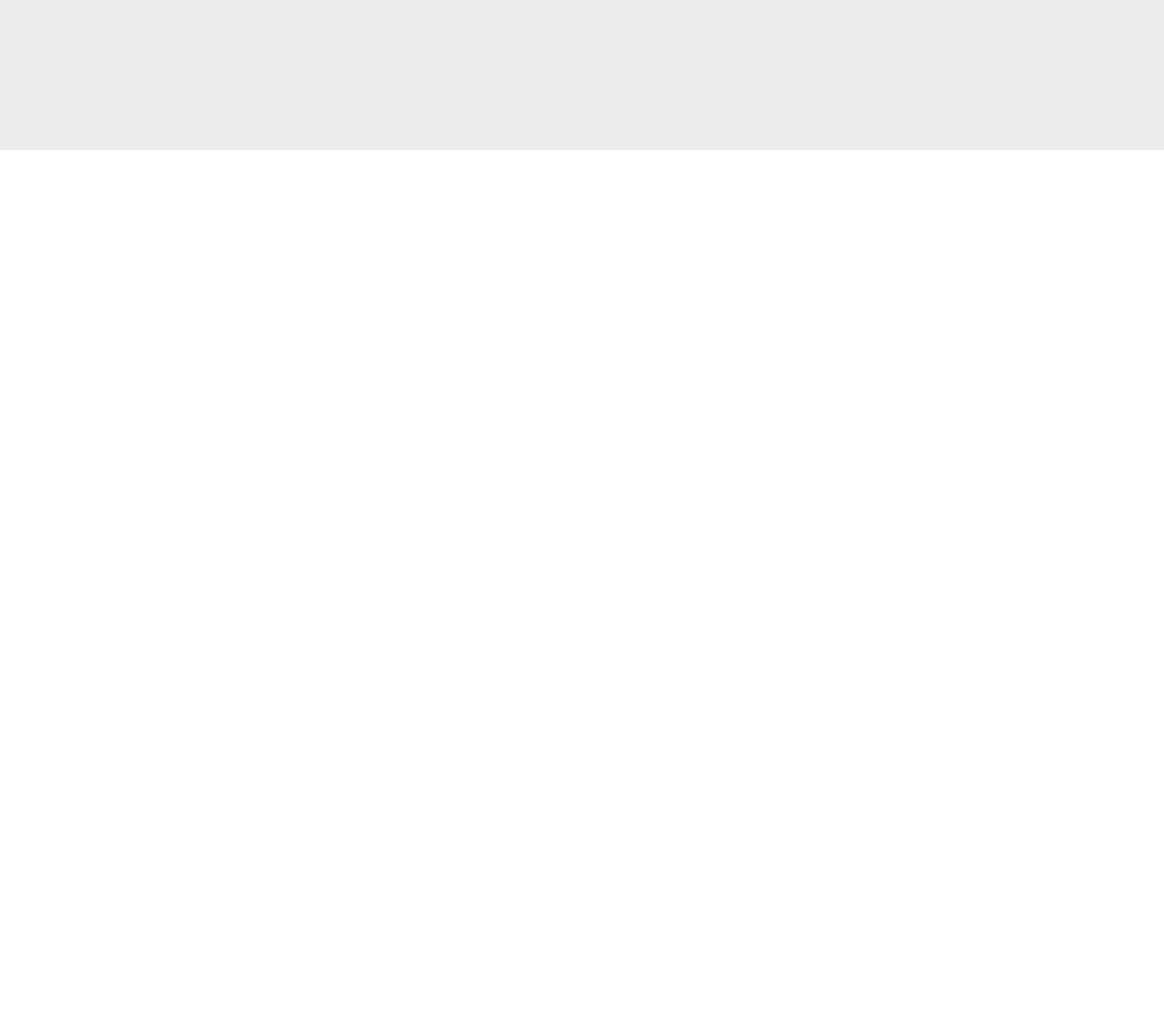
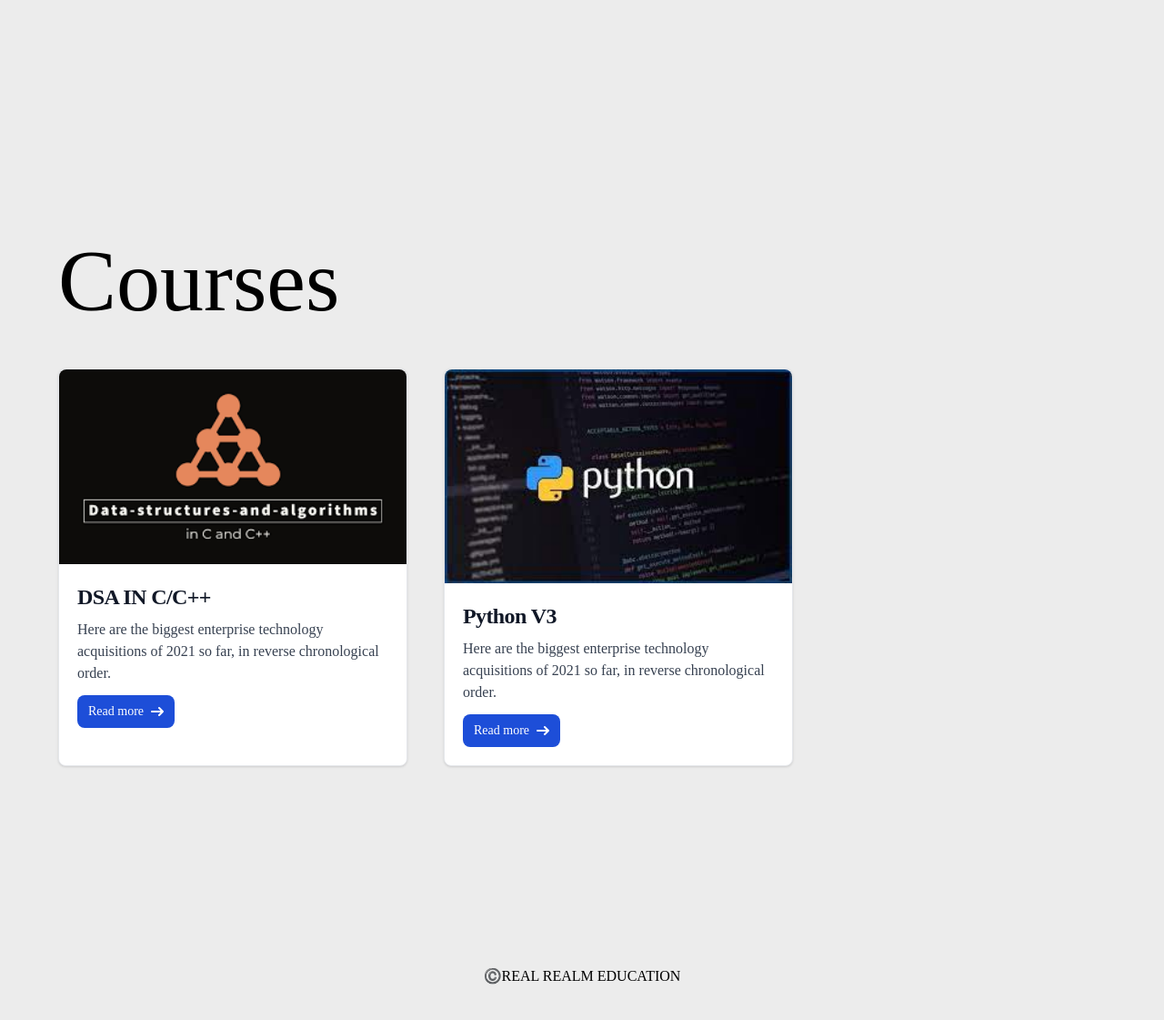
Before and after one commit to ContactKushik/REALREALM, a plain HTML site: page index.html in a window 1280 px wide. Shown: the part 675-1796 px from the top of the page at 91% size. Before the commit the page ends 840 px from the top, so only its background shows below. Drawn offline with nearby package versions, Linux system fonts and the light colour scheme.

Commit message:
second commit

```diff
--- a/index.html
+++ b/index.html
@@ -181,8 +181,69 @@
 
 
     </section>
+
+    <section id="hero" class="  padding-l padding pt-5 bg-whit min-h-screen padding justify-center align-center">
+        <h1 class="text-8xl mb-6 " style="font-family: bgilroy;">Courses</h1>
+        <br>
+
+        <div class=" w-full flex gap-10" style="font-family: bgilroy;">
+            <div class="max-w-sm bg-white border border-gray-200 rounded-lg shadow dark:bg-gray-800 dark:border-gray-700">
+                <a href="#">
+                    <img class="rounded-t-lg " src="assets/download.png" alt="" style="width: 100%;"/>
+                </a>
+                <div class="p-5">
+                    <a href="#">
+                        <h5 class="mb-2 text-2xl font-bold tracking-tight text-gray-900 dark:text-white">DSA IN C/C++</h5>
+                    </a>
+                    <p class="mb-3 font-normal text-gray-700 dark:text-gray-400">Here are the biggest enterprise technology
+                        acquisitions of 2021 so far, in reverse chronological order.</p>
+                    <a href="#"
+                        class="inline-flex items-center px-3 py-2 text-sm font-medium text-center text-white bg-blue-700 rounded-lg hover:bg-blue-800 focus:ring-4 focus:outline-none focus:ring-blue-300 dark:bg-blue-600 dark:hover:bg-blue-700 dark:focus:ring-blue-800">
+                        Read more
+                        <svg class="rtl:rotate-180 w-3.5 h-3.5 ms-2" aria-hidden="true" xmlns="http://www.w3.org/2000/svg"
+                            fill="none" viewBox="0 0 14 10">
+                            <path stroke="currentColor" stroke-linecap="round" stroke-linejoin="round" stroke-width="2"
+                                d="M1 5h12m0 0L9 1m4 4L9 9" />
+                        </svg>
+                    </a>
+                </div>
+
+            </div>
+<div class="max-w-sm bg-white border border-gray-200 rounded-lg shadow dark:bg-gray-800 dark:border-gray-700">
+    <a href="#">
+        <img class="rounded-t-lg " src="assets/download.jpeg" alt="" style="width: 100%;" />
+    </a>
+    <div class="p-5">
+        <a href="#">
+            <h5 class="mb-2 text-2xl font-bold tracking-tight text-gray-900 dark:text-white">Python
+                V3</h5>
+        </a>
+        <p class="mb-3 font-normal text-gray-700 dark:text-gray-400">Here are the biggest enterprise technology
+            acquisitions of 2021 so far, in reverse chronological order.</p>
+        <a href="#"
+            class="inline-flex items-center px-3 py-2 text-sm font-medium text-center text-white bg-blue-700 rounded-lg hover:bg-blue-800 focus:ring-4 focus:outline-none focus:ring-blue-300 dark:bg-blue-600 dark:hover:bg-blue-700 dark:focus:ring-blue-800">
+            Read more
+            <svg class="rtl:rotate-180 w-3.5 h-3.5 ms-2" aria-hidden="true" xmlns="http://www.w3.org/2000/svg"
+                fill="none" viewBox="0 0 14 10">
+                <path stroke="currentColor" stroke-linecap="round" stroke-linejoin="round" stroke-width="2"
+                    d="M1 5h12m0 0L9 1m4 4L9 9" />
+            </svg>
+        </a>
+    </div>
+
+
+
+        </div>
+
+
+    </section>
+    <section class="  padding-l padding pt-5 bg-whit  padding justify-center align-center">
+        <div class="text-center tex-3xl" style="font-family: gilroy;">
+            ©️REAL REALM EDUCATION
+        </div>
+    </section>
     <!-- ====== Navbar Section Start -->
-<header
+
 
 <!-- ====== Hero Section End -->
   </body>
```
Also changed, not shown: assets/download.jpeg (added), assets/download.png (added), assets/h.png (added).
